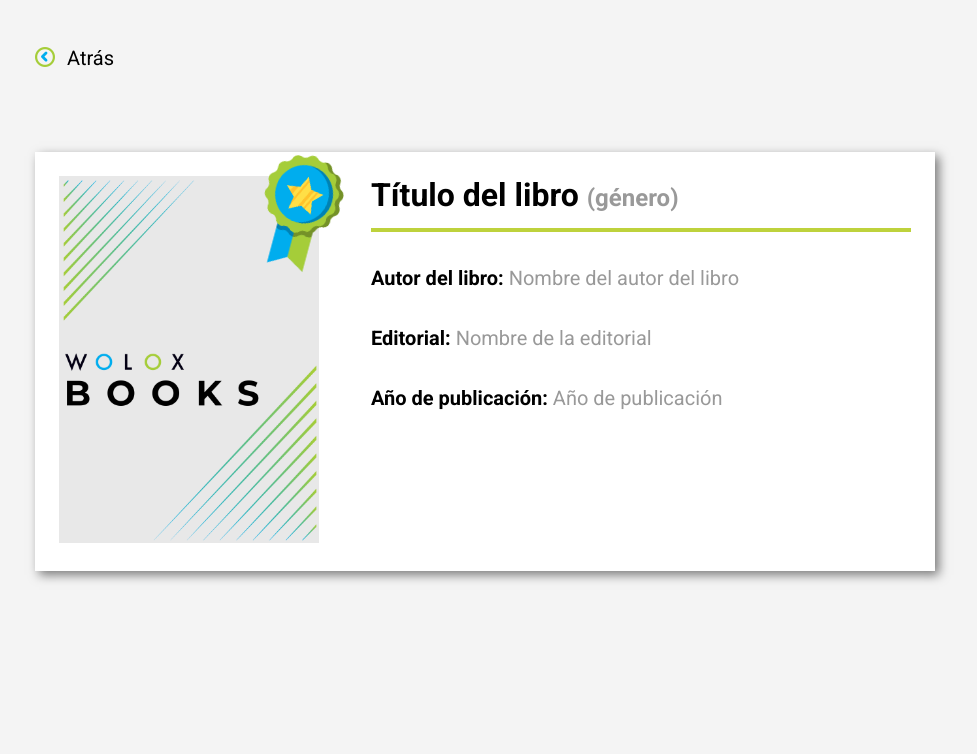
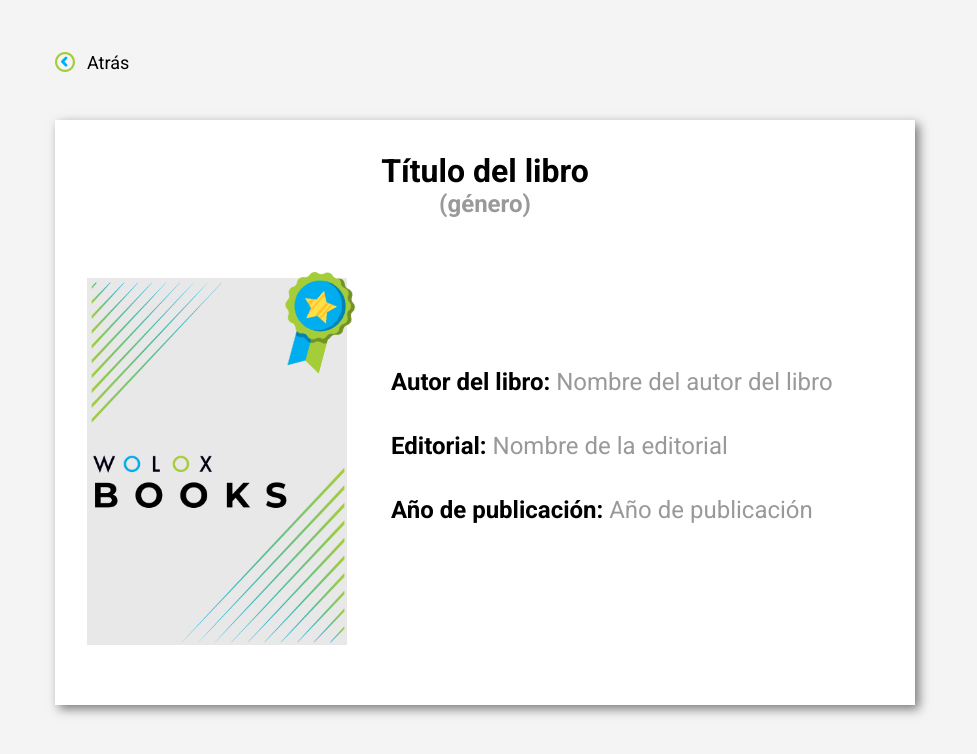
Before and after one commit to wolox-training/mb-angularjs, a plain HTML site: page index.html in a window 1280 px wide. Shown: the whole page, without its empty margins (155-1132 px from the left). Drawn offline with nearby package versions, Linux system fonts and the light colour scheme; files that its build step writes are made by us from their sources; files whose address does not match are found by name.

Commit message:
final html-css training cards

```diff
--- a/index.html
+++ b/index.html
@@ -10,21 +10,21 @@
   <link rel="stylesheet"  type="text/css" href="application.css">
 </head>
 <body>
-  <div class="container">
-    <a href="book-list.html" class="btn-back">Atrás</a>
-    <div class="card book-card flex">
+  <div class="container flex detail-container">
+    <div class="card book-card">
       <div class="book-image">
         <img src="assets/img/book-cover.png" alt="Portada del Libro" class="book-cover">
+        <img src="assets/img/badge.png" alt="" class="book-badge">
       </div>
-      <div class="book-details">
-        <h1 class="title">Título del libro <span class="genre">(género)</span></h1>
-        <div class="details">
-          <p class="detail"><strong>Autor del libro:</strong> Nombre del autor del libro</p>
-          <p class="detail"><strong>Editorial:</strong> Nombre de la editorial</p>
-          <p class="detail"><strong>Año de publicación:</strong> Año de publicación</p>
-        </div>
+      <h1 class="title">Título del libro</h1>
+      <p class="genre green-underline">(género)</p>
+      <div class="details">
+        <p class="detail"><strong>Autor del libro:</strong> Nombre del autor del libro</p>
+        <p class="detail"><strong>Editorial:</strong> Nombre de la editorial</p>
+        <p class="detail"><strong>Año de publicación:</strong> Año de publicación</p>
       </div>
     </div>
+    <a href="book-list.html" class="btn-back">Atrás</a>
   </div>
 </body>
 </html>
--- a/scss/book-list.scss
+++ b/scss/book-list.scss
@@ -1,6 +1,11 @@
 .book-item {
   padding: 28px 28px 22px;
+  transition: transform 0.5s;
   width: 198px;
+
+  &:hover {
+    transform: scale(1.05)
+  }
 
   .book-cover {
     width: 142px;
--- a/scss/detail.scss
+++ b/scss/detail.scss
@@ -1,82 +1,164 @@
-.book-card {
-  margin: 80px auto;
-  padding: 24px;
+$badge-width: 52px;
+
+.detail-container {
+  flex-direction: column;
+  padding: 20px;
 }
 
-.book-details {
-  flex-grow: 2;
+.book-card {
+  display: grid;
+  gap: 24px;
+  grid-template-areas:
+    'title'
+    'cover'
+    'genre'
+    'details';
+  margin: 12px auto;
+  padding: 16px 16px 24px;
+  width: 100%;
+}
 
 .title {
-    font-size: 32px;
+  font-size: 24px;
   font-weight: 700;
-    margin-bottom: 52px;
-    position: relative;
-    width: 100%;
-
-    &::after {
-      background-color: $earls-green;
-      content: '';
-      height: 4px;
-      left: 0;
-      position: absolute;
-      top: 52px;
-      width: 100%;
-    }
+  grid-area: title;
+  text-align: center;
 }
 
 .genre {
+  display: block;
+  font-size: 16px;
+  font-weight: 700;
+  grid-area: genre;
   color: $equalizer-grey;
-    font-size: 24px;
-    font-weight: 700;
+  text-align: center;
 }
 
 .details {
   display: flex;
   flex-direction: column;
+  grid-area: details;
+}
 
 .detail {
   color: $equalizer-grey;
-      font-size: 20px;
-      margin-bottom: 36px;
+  font-size: 14px;
+  margin-top: 24px;
 
   strong {
     color: $equalizer-black;
   }
 }
-  }
-}
 
 .book-image {
-  margin-right: 52px;
+  grid-area: cover;
+  justify-self: center;
   position: relative;
-  width: 260px;
+  width: 212px;
 
   .book-cover {
     width: 100%;
   }
 
-  &::after {
-    background-image: url('../assets/img/badge.png');
-    background-position: center;
-    background-repeat: no-repeat;
-    background-size: contain;
+  .book-badge {
+    animation: stamp 1s 1s;
+    animation-fill-mode: forwards;
+    opacity: 0;
+    position: absolute;
+    left: 75%;
     bottom: 75%;
-    content: '';
-    height: 115px;
-    left: 75%;
-    position: absolute;
-    transform: rotate(15deg);
-    width: 90px;
+    width: $badge-width;
   }
 }
 
 .btn-back {
-  font-size: 20px;
-  margin-top: 46px;
+  font-size: 18px;
+  margin: 12px auto;
 
   &::before {
-    content: url('../assets/img/back-arrow.png');
+    content: url(../assets/img/back-arrow.png);
     margin-right: 12px;
     vertical-align: middle;
   }
 }
+
+.green-underline {
+  position: relative;
+
+  &::after {
+    content: "";
+    background-color: $earls-green;
+    bottom: -16px;
+    height: 4px;
+    left: 0;
+    position: absolute;
+    width: 100%;
+  }
+}
+
+@media (min-width: 1024px) {
+
+  .book-card {
+    gap: 44px;
+    grid-template: auto auto 1fr / auto 1fr;
+    grid-template-areas:
+      'title title'
+      'genre genre'
+      'cover details';
+    padding: 32px 32px 56px;
+  }
+
+  .title {
+    font-size: 32px;
+  }
+
+  .genre {
+    font-size: 24px;
+    margin-top: -44px;
+  }
+
+  .details {
+    align-self: center;
+  }
+
+  .detail {
+    font-size: 24px;
+    margin: 0 0 36px;
+  }
+
+  .book-image {
+    width: 260px;
+
+    .book-badge {
+      width: calc(#{$badge-width} * 1.3);
+    }
+  }
+
+  .btn-back {
+    order: -1;
+    margin: 32px auto 32px 0;
+  }
+
+  .green-underline {
+
+    &::after {
+      display: none;
+    }
+  }
+}
+
+@keyframes stamp {
+  0% {
+    opacity: 0;
+    transform-origin: 100% 100%;
+    transform: rotate(2deg) scale(5);
+  }
+  10% {
+    opacity: 0.5;
+    transition: all .3s;
+  }
+  100% {
+    opacity: 1;
+    transform: rotate(15deg) scale(1);
+  }
+}
--- a/scss/navbar.scss
+++ b/scss/navbar.scss
@@ -5,6 +5,7 @@
   position: sticky;
   top: 0;
   width: 100%;
+  z-index: 1000;
 
   .navbar-content {
     align-items: center;
```
Lines whose indentation alone changed are shown as unchanged.
